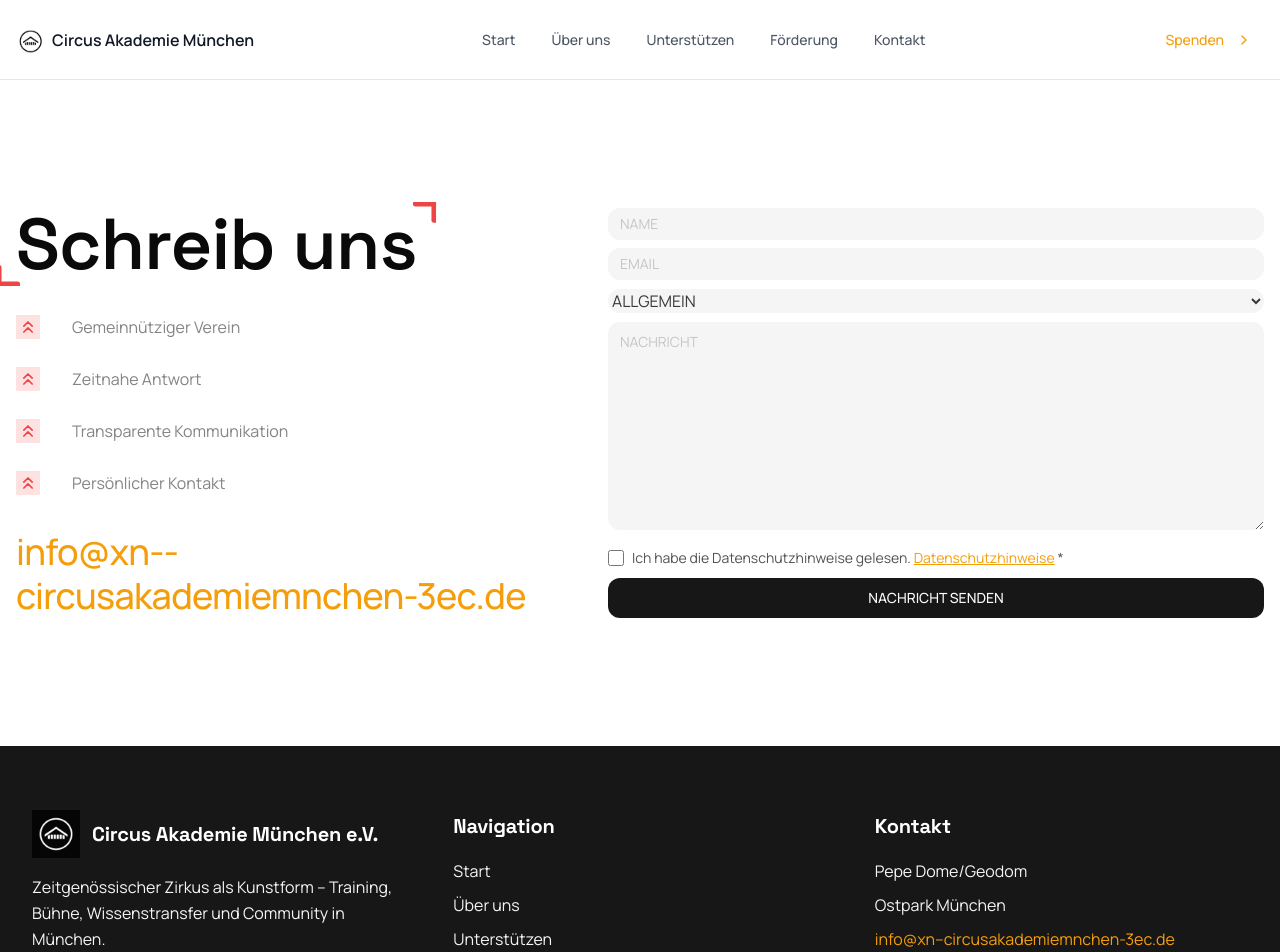
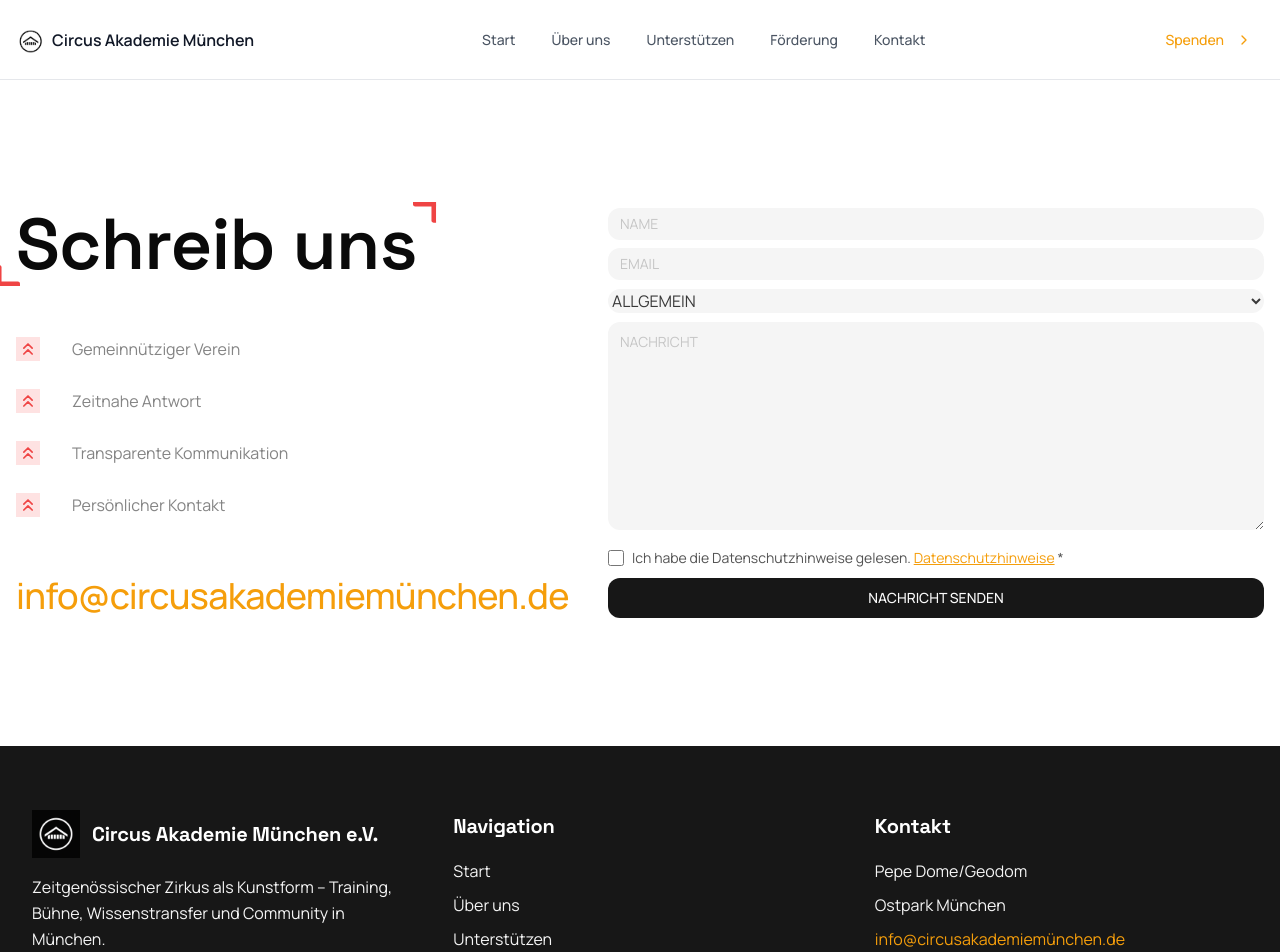
Before and after one commit to build-with-chris/CAM, a Next.js app: page /kontakt in a window 1280 px wide. Shown: the top 952 px of the page. Built offline with nearby package versions, Linux system fonts and the light colour scheme.

Commit message:
Erfolgsmeldung und E-Mail-Adresse angepasst
- Erfolgsmeldung im Kontaktformular: 'Danke! Deine Nachricht ist bei uns gelandet.'
- E-Mail-Adresse auf Website angezeigt als info@circusakademiemünchen.de (technische IDN-Version bleibt in href für Funktionalität)

```diff
--- a/src/components/contact18.tsx
+++ b/src/components/contact18.tsx
@@ -196,7 +196,7 @@
               href="mailto:info@xn--circusakademiemnchen-3ec.de"
               className="flex items-center gap-4 text-4xl font-medium tracking-tighter"
             >
-              info@xn--circusakademiemnchen-3ec.de
+              info@circusakademiemünchen.de
             </a>
           </div>
           <div className="col-span-4 flex w-full flex-col gap-2 lg:pl-10">
--- a/src/components/layout/Footer.tsx
+++ b/src/components/layout/Footer.tsx
@@ -52,7 +52,7 @@
               <p>Ostpark München</p>
               <p className="mt-4">
                 <a href="mailto:info@xn--circusakademiemnchen-3ec.de" className="hover:text-white transition-colors focus:outline-none focus:underline">
-                  info@xn--circusakademiemnchen-3ec.de
+                  info@circusakademiemünchen.de
                 </a>
               </p>
             </address>
--- a/src/components/sections/Contact.tsx
+++ b/src/components/sections/Contact.tsx
@@ -239,7 +239,7 @@
                 <div>
                   <p className="font-semibold text-gray-900">E-Mail</p>
                   <a href="mailto:info@xn--circusakademiemnchen-3ec.de" className="text-primary-700 hover:text-primary-800 focus:outline-none focus:underline">
-                    info@xn--circusakademiemnchen-3ec.de
+                    info@circusakademiemünchen.de
                   </a>
                 </div>
               </div>
--- a/src/content/site.ts
+++ b/src/content/site.ts
@@ -376,7 +376,7 @@
       nachricht: "Nachricht",
       datenschutz: "Ich habe die Datenschutzhinweise gelesen.",
     },
-    success: "Danke! Deine Nachricht ist bei uns gelandet (Demo).",
+    success: "Danke! Deine Nachricht ist bei uns gelandet.",
   },
   impressum: {
     title: "Impressum",
```
